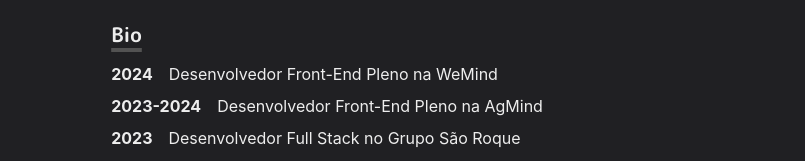
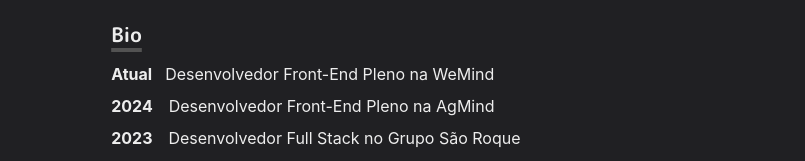
Before and after one commit to jxhnlcs/Portfolio, a Next.js app: page / in a window 1280 px wide. Shown: the part 492-653 px from the top of the page, without its empty margins (242-1047 px from the left). Built offline with nearby package versions, Linux system fonts and the light colour scheme.

Commit message:
Update index.js

```diff
--- a/pages/index.js
+++ b/pages/index.js
@@ -94,11 +94,11 @@
           Bio
         </Heading>
         <BioSection>
-          <BioYear>2024</BioYear>
+          <BioYear style={{marginRight: '13px' }}>Atual</BioYear>
           Desenvolvedor Front-End Pleno na WeMind
         </BioSection>
         <BioSection>
-          <BioYear>2023-2024</BioYear>
+          <BioYear>2024</BioYear>
           Desenvolvedor Front-End Pleno na AgMind
         </BioSection>
         <BioSection>
```
